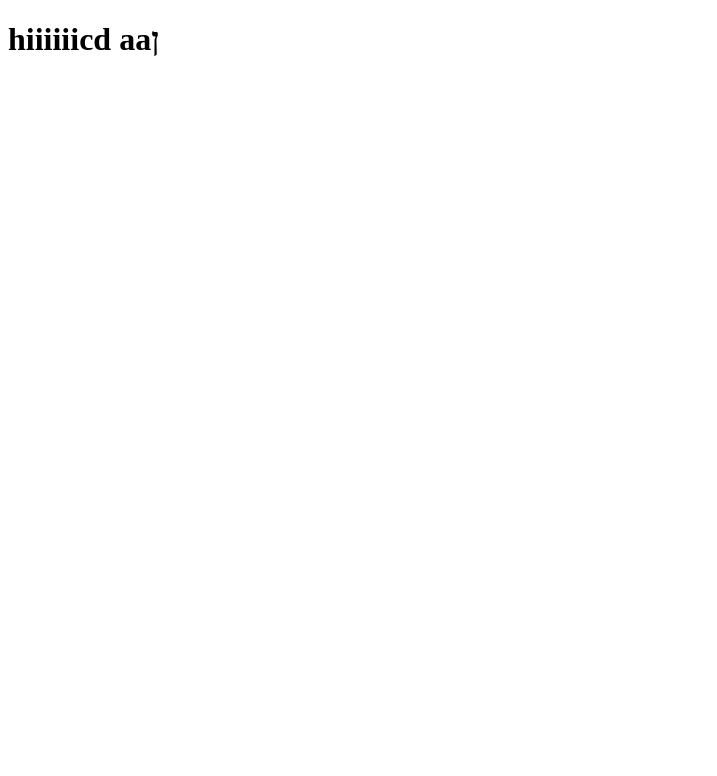
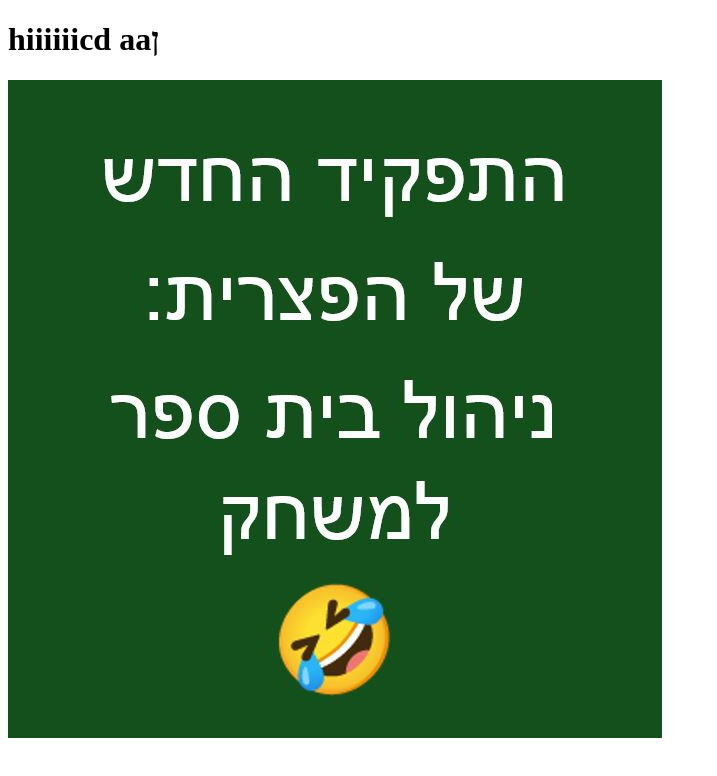
Before and after one commit to 0583232810tamar/ex05, a plain HTML site: page aa/index.html in a window 1280 px wide. Shown: the whole page, without its empty margins (0-717 px from the left). Drawn offline with Linux system fonts and the light colour scheme.

Commit message:
add image to html

```diff
--- a/aa/index.html
+++ b/aa/index.html
@@ -8,5 +8,6 @@
 </head>
 <body>
     <h1>hiiiiiicd aaן</h1>
+    <img src="images/ה_התפקיד_החדש.JPG"/>
 </body>
 </html>
```
